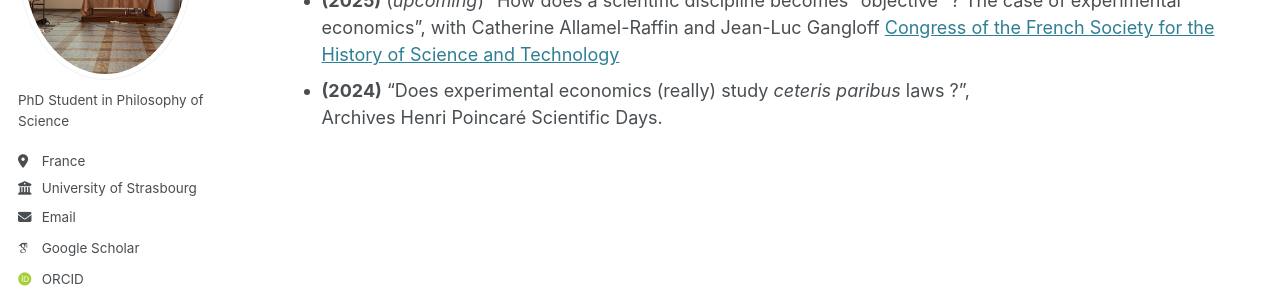
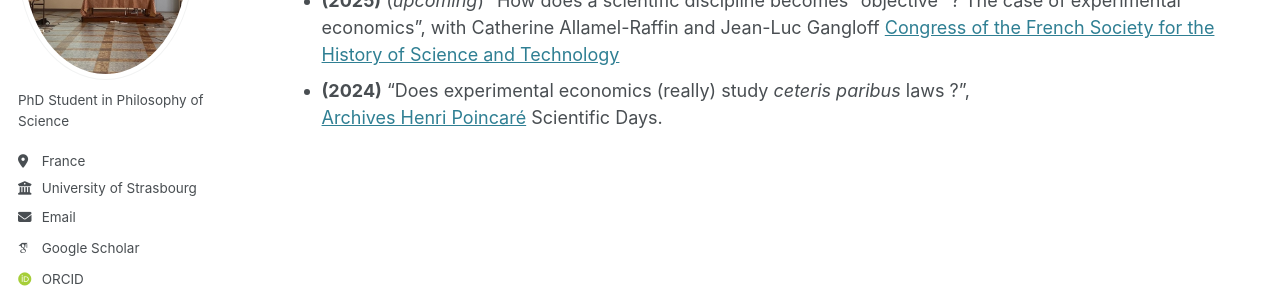
Before and after one commit to solal-azoulay/solal-azoulay.github.io, a Jekyll site: the page built from _pages/Communications.md, in a window 1280 px wide. Shown: the part 255-555 px from the top of the page. Built offline with Jekyll 4.4.1, drawn with Linux system fonts in a browser that asks for light colours; some web fonts are replaced; part of the change alters nothing that is shown.

```diff
--- a/_pages/Communications.md
+++ b/_pages/Communications.md
@@ -9,4 +9,4 @@ author_profile: true
 - **(2025)** (*upcoming*) "How does a scientific discipline becomes "objective" ? The case of experimental economics", with Catherine Allamel-Raffin and Jean-Luc Gangloff
 [Congress of the French Society for the History of Science and Technology](https://sfhstnancy2025.sciencesconf.org/)
 - **(2024)** "Does experimental economics (really) study *ceteris paribus* laws ?",
-Archives Henri Poincaré Scientific Days.
+[Archives Henri Poincaré](https://poincare.univ-lorraine.fr) Scientific Days.
```
